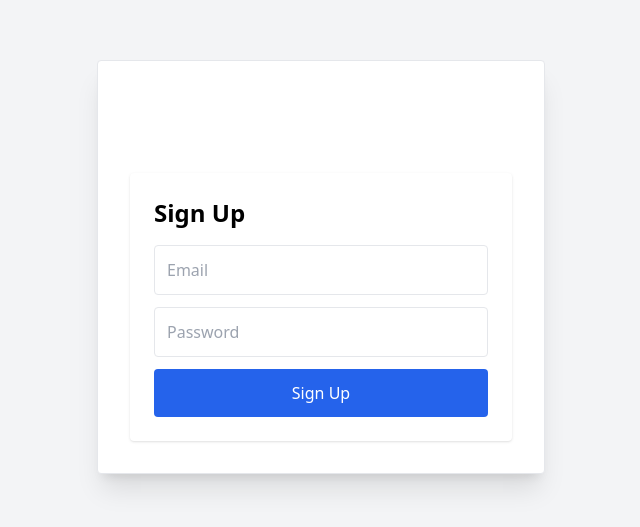
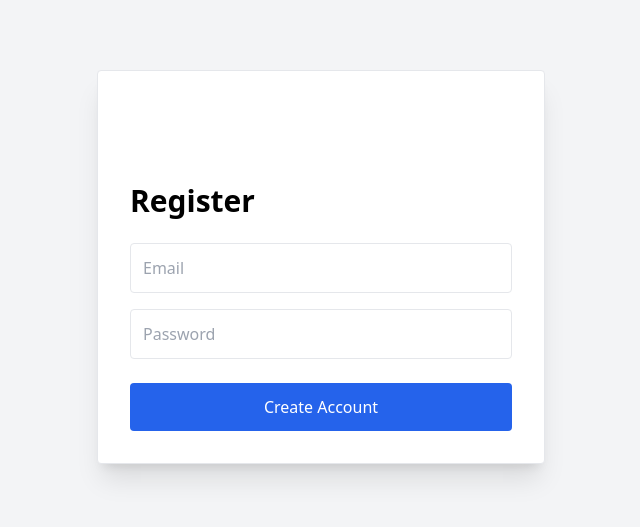
Before and after one commit to brettkues/cardealer-ai, a Next.js app: page /signup in a window 1280 px wide. Shown: the part 133-660 px from the top of the page, without its empty margins (319-959 px from the left). Built offline with nearby package versions, Linux system fonts and the light colour scheme.

Commit message:
Update page.js

```diff
--- a/app/(auth)/signup/page.js
+++ b/app/(auth)/signup/page.js
@@ -1,56 +1,7 @@
 "use client";
 
-import { useState } from "react";
-import { auth } from "../../../lib/firebase";
-import { createUserWithEmailAndPassword } from "firebase/auth";
+import RegisterPage from "../register/page";
 
 export default function SignupPage() {
-  const [email, setEmail] = useState("");
-  const [password, setPassword] = useState("");
-  const [error, setError] = useState("");
-  const [message, setMessage] = useState("");
-
-  async function signupUser() {
-    setError("");
-    setMessage("");
-
-    try {
-      await createUserWithEmailAndPassword(auth, email, password);
-      setMessage("Signup successful. You may now log in.");
-    } catch (err) {
-      setError(err.message);
-    }
-  }
-
-  return (
-    <div className="max-w-md mx-auto mt-20 p-6 bg-white shadow rounded">
-      <h1 className="text-2xl font-semibold mb-4">Sign Up</h1>
-
-      <input
-        type="email"
-        className="w-full p-3 border rounded mb-3"
-        placeholder="Email"
-        value={email}
-        onChange={(e) => setEmail(e.target.value)}
-      />
-
-      <input
-        type="password"
-        className="w-full p-3 border rounded mb-3"
-        placeholder="Password"
-        value={password}
-        onChange={(e) => setPassword(e.target.value)}
-      />
-
-      <button
-        onClick={signupUser}
-        className="w-full bg-blue-600 text-white py-3 rounded hover:bg-blue-700"
-      >
-        Sign Up
-      </button>
-
-      {error && <p className="text-red-600 mt-3">{error}</p>}
-      {message && <p className="text-green-600 mt-3">{message}</p>}
-    </div>
-  );
+  return <RegisterPage />;
 }
```
